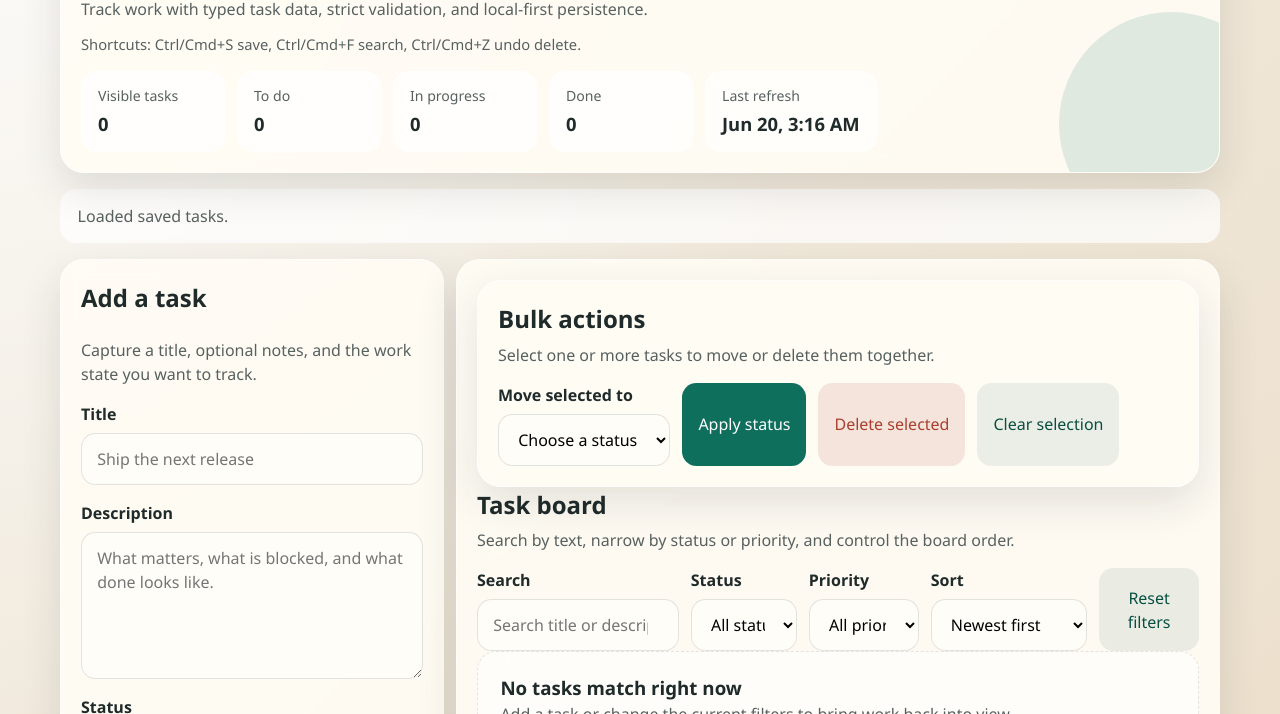
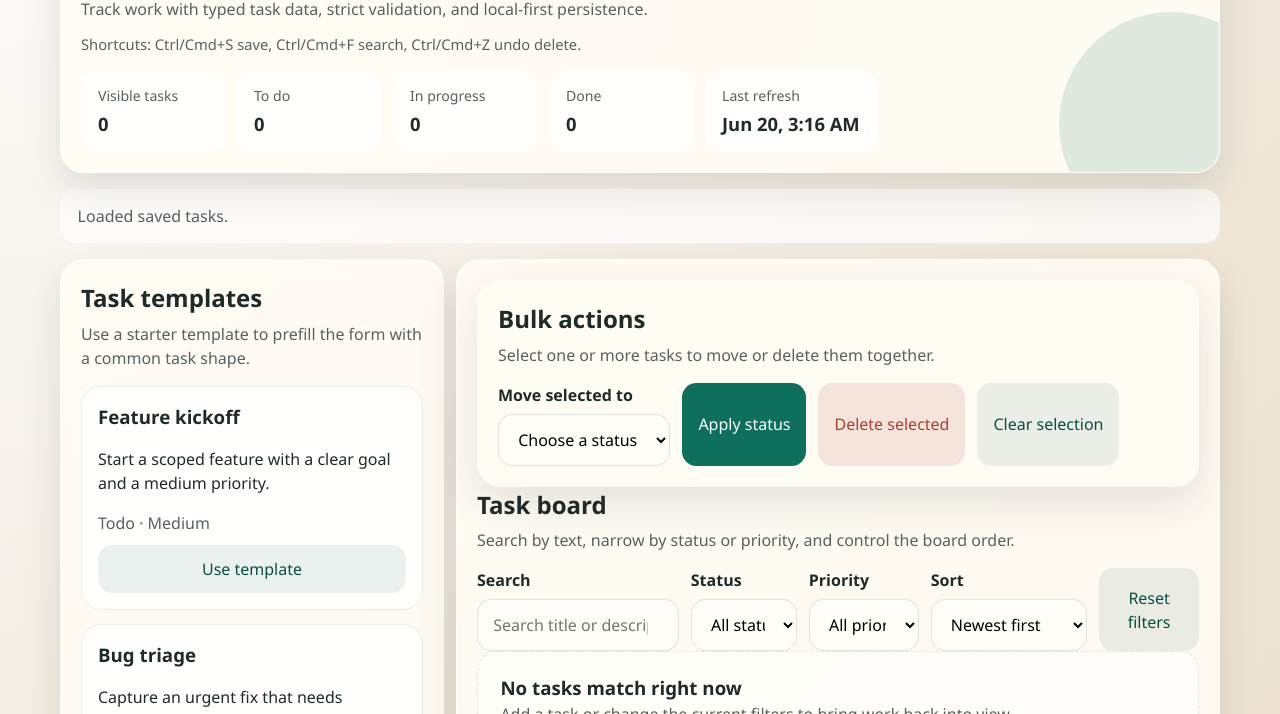
Before and after one commit to breakingthebot/Typed-Task-Manager, a website built with Vite: page index.html in a window 1280 px wide. Shown: the part 86-800 px from the top of the page. Built offline with nearby package versions, Linux system fonts and the light colour scheme.

Commit message:
Add task templates

```diff
--- a/src/components/task-app.ts
+++ b/src/components/task-app.ts
@@ -19,6 +19,8 @@ import { createTaskDataTools } from './task-data-tools';
 import { createTaskFilters } from './task-filters';
 import { createTaskForm, type TaskFormMode, type TaskFormValues } from './task-form';
 import { createTaskList } from './task-list';
+import { createTaskTemplates } from './task-templates';
+import type { TaskTemplate } from '../models/task-template';
 
 interface TaskAppState {
   tasks: Task[];
@@ -187,6 +189,16 @@ export function createTaskApp(root: HTMLElement, taskService: TaskService): Task
       state.statusMessage = getUserMessage(error, 'Task could not be duplicated.');
       render();
     }
+  }
+
+  /** Loads a reusable template into the create form. */
+  function handleApplyTemplate(template: TaskTemplate): void {
+    state.mode = 'create';
+    state.editingTaskId = null;
+    state.formErrors = [];
+    state.formValues = { ...template.values };
+    state.statusMessage = `Loaded "${template.label}" template.`;
+    render();
   }
 
   /** Removes one task from storage and refreshes the screen. */
@@ -424,6 +436,9 @@ export function createTaskApp(root: HTMLElement, taskService: TaskService): Task
     const formPanel = document.createElement('section');
     formPanel.className = 'panel';
     formPanel.append(
+      createTaskTemplates({
+        onApplyTemplate: handleApplyTemplate,
+      }),
       createTaskForm({
         mode: state.mode,
         values: state.formValues,
--- /dev/null
+++ b/src/components/task-templates.ts
@@ -0,0 +1,77 @@
+/**
+ * src/components/task-templates.ts
+ * Renders reusable task templates for faster task creation.
+ * Connects to: models/task-template.ts, components/task-app.ts
+ * Created: 2026-06-19
+ */
+
+import { TASK_TEMPLATES, type TaskTemplate } from '../models/task-template';
+
+interface TaskTemplatesOptions {
+  onApplyTemplate(template: TaskTemplate): void;
+}
+
+/** Creates the template picker that fills the task form with starter content. */
+export function createTaskTemplates(options: TaskTemplatesOptions): HTMLElement {
+  const wrapper = document.createElement('section');
+  wrapper.className = 'task-templates';
+
+  const heading = document.createElement('div');
+  heading.className = 'section-heading';
+
+  const title = document.createElement('h2');
+  title.textContent = 'Task templates';
+
+  const copy = document.createElement('p');
+  copy.className = 'panel-copy';
+  copy.textContent = 'Use a starter template to prefill the form with a common task shape.';
+
+  heading.append(title, copy);
+
+  const list = document.createElement('div');
+  list.className = 'template-grid';
+
+  TASK_TEMPLATES.forEach((template) => {
+    list.append(createTemplateCard(template, (selectedTemplate) => options.onApplyTemplate(selectedTemplate)));
+  });
+
+  wrapper.append(heading, list);
+  return wrapper;
+}
+
+/** Creates one clickable template card with a prefill action. */
+function createTemplateCard(
+  template: TaskTemplate,
+  onApplyTemplate: (template: TaskTemplate) => void,
+): HTMLElement {
+  const card = document.createElement('article');
+  card.className = 'template-card';
+
+  const title = document.createElement('h3');
+  title.textContent = template.label;
+
+  const description = document.createElement('p');
+  description.className = 'task-description';
+  description.textContent = template.description;
+
+  const details = document.createElement('p');
+  details.className = 'task-meta';
+  details.textContent = `${startCase(template.values.status)} · ${startCase(template.values.priority)}`;
+
+  const button = document.createElement('button');
+  button.type = 'button';
+  button.className = 'button button-secondary';
+  button.textContent = 'Use template';
+  button.addEventListener('click', () => onApplyTemplate(template));
+
+  card.append(title, description, details, button);
+  return card;
+}
+
+/** Converts slug-style template values into readable copy. */
+function startCase(value: string): string {
+  return value
+    .split('-')
+    .map((part) => part.charAt(0).toUpperCase() + part.slice(1))
+    .join(' ');
+}
--- /dev/null
+++ b/src/models/task-template.ts
@@ -0,0 +1,58 @@
+/**
+ * src/models/task-template.ts
+ * Defines reusable starter templates for common task creation scenarios.
+ * Connects to: components/task-templates.ts, components/task-app.ts, components/task-form.ts
+ * Created: 2026-06-19
+ */
+
+import type { TaskPriority, TaskStatus } from './task';
+
+export interface TaskTemplateValues {
+  title: string;
+  description: string;
+  status: TaskStatus;
+  priority: TaskPriority;
+}
+
+export interface TaskTemplate {
+  id: string;
+  label: string;
+  description: string;
+  values: TaskTemplateValues;
+}
+
+export const TASK_TEMPLATES: TaskTemplate[] = [
+  {
+    id: 'template-feature',
+    label: 'Feature kickoff',
+    description: 'Start a scoped feature with a clear goal and a medium priority.',
+    values: {
+      title: 'Plan the next feature',
+      description: 'Define the user goal, success criteria, and first implementation slice.',
+      status: 'todo',
+      priority: 'medium',
+    },
+  },
+  {
+    id: 'template-bug',
+    label: 'Bug triage',
+    description: 'Capture an urgent fix that needs immediate attention.',
+    values: {
+      title: 'Investigate the reported bug',
+      description: 'Reproduce the issue, isolate the cause, and verify the fix.',
+      status: 'in-progress',
+      priority: 'high',
+    },
+  },
+  {
+    id: 'template-review',
+    label: 'Weekly review',
+    description: 'Create a low-pressure review task for cleanup and follow-up work.',
+    values: {
+      title: 'Review open follow-ups',
+      description: 'Check pending tasks, close completed work, and note blockers.',
+      status: 'todo',
+      priority: 'low',
+    },
+  },
+];
--- a/src/styles/app.css
+++ b/src/styles/app.css
@@ -218,12 +218,27 @@ select:focus-visible {
 }
 
 .task-form,
+.task-templates,
 .task-filters,
 .task-list,
 .data-tools,
 .backup-history {
   display: grid;
   gap: 1rem;
+}
+
+.template-grid {
+  display: grid;
+  gap: 0.85rem;
+}
+
+.template-card {
+  display: grid;
+  gap: 0.65rem;
+  padding: 1rem;
+  border-radius: 1.2rem;
+  border: 1px solid rgba(31, 42, 42, 0.08);
+  background: rgba(255, 255, 255, 0.75);
 }
 
 .task-board-grid {
```
Also changed, not shown: tests/components/task-app.test.ts (+22 -0 lines), tests/components/task-templates.test.ts (added, +42 -0 lines), CHANGELOG.md, README.md.
